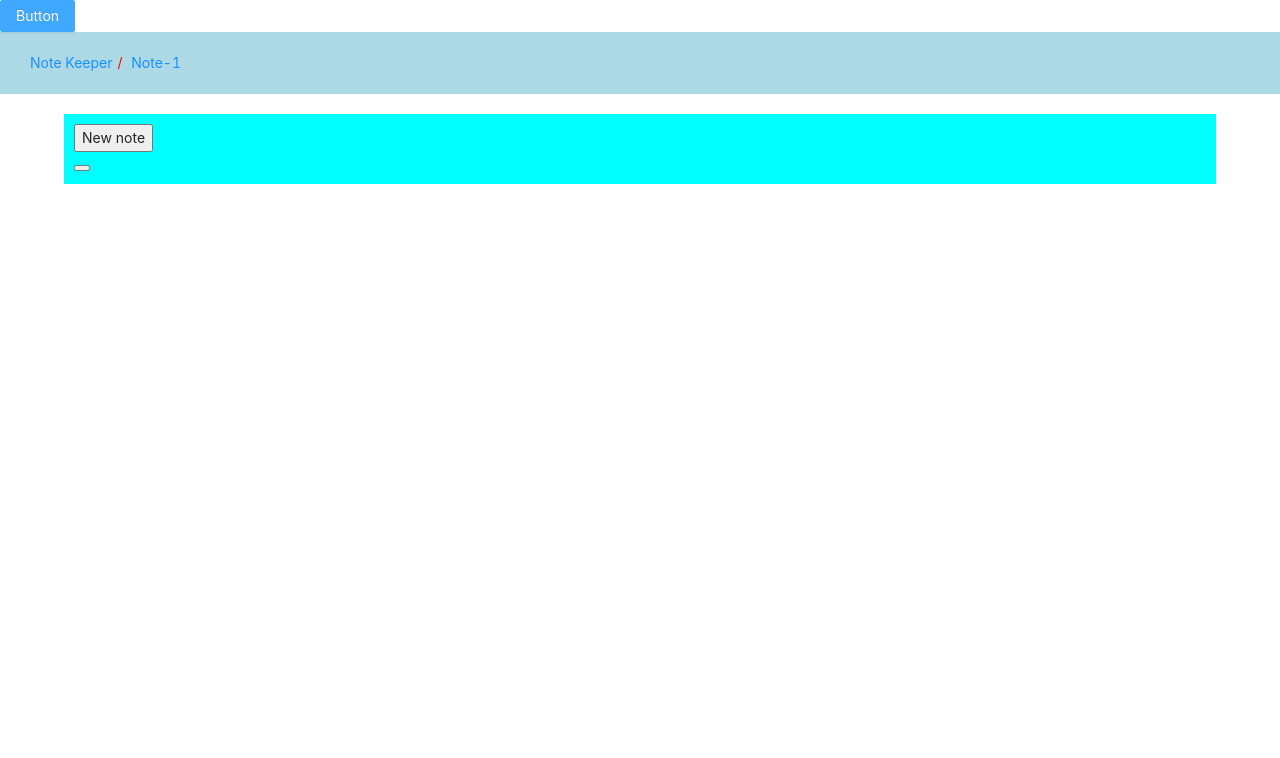
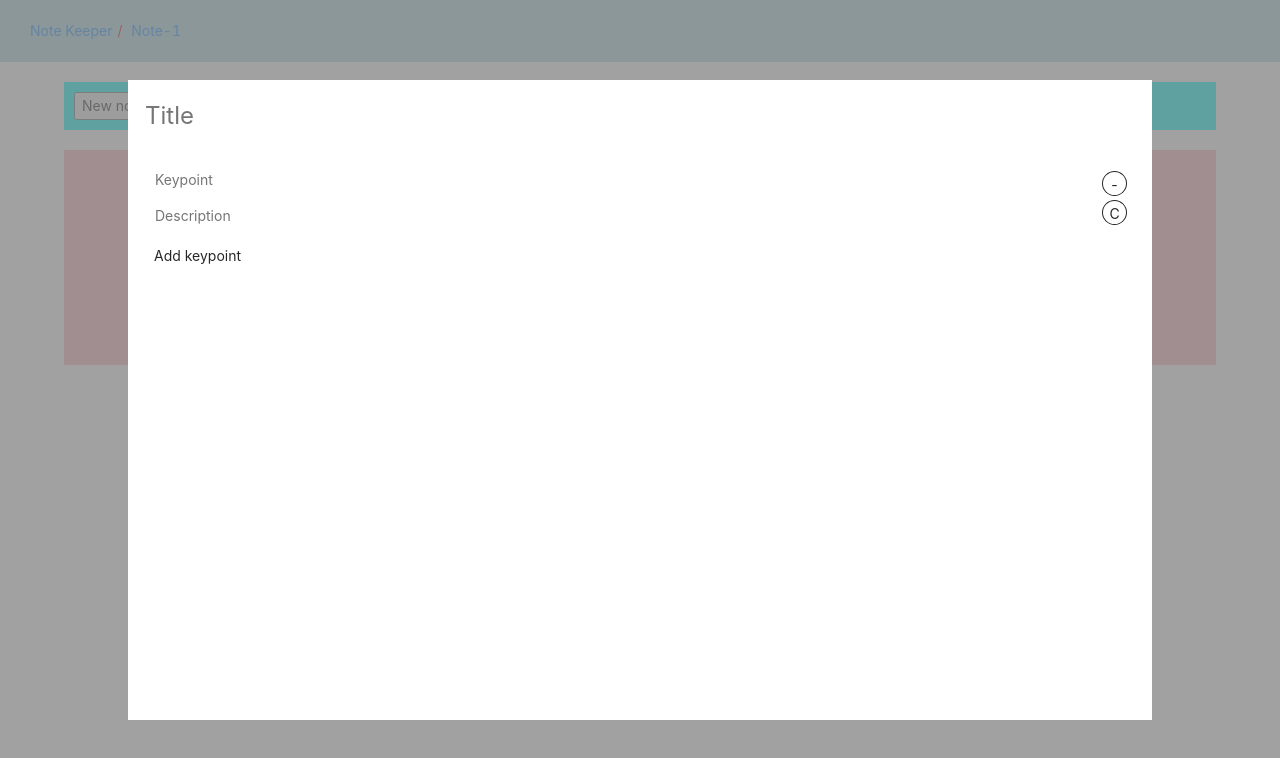
Before and after one commit to nawaazwill11/notekeeper, a React (Create React App) app in the folder frontend/: page / in a window 1280 px wide. Shown: the top 758 px of the page. Built offline with nearby package versions, Linux system fonts and the light colour scheme.

Commit message:
working editor overlay

```diff
--- a/frontend/public/index.html
+++ b/frontend/public/index.html
@@ -54,17 +54,184 @@
     <div class="container">
       <div id="control-container">
         <div id="control-content">
-          <div id="add-note">
+          <div id="add-note" class="control">
             <button class="btn">New note</button>
           </div>
-          <div id="delete-note">
-            <button class="btn"></button>
+          <div id="delete-note" class="control">
+            <button class="btn">Delete notes</button>
           </div>
         </div>
       </div>
-      <main class="note-container">
+      <main id="notes-container">
+        <div id="checker">
+            <input type="checkbox">
+        </div>
+        <div id="notes-content">
+            <div class="note" data-mode="view">
+                <div class="note-menu">
+                    <div class="note-menu-img">
+                        <img src="%PUBLIC_URL%/menu.svg" alt="menu">
+                    </div>
+                    <div class="note-menu-list-container">
+                        <ul class="note-menu-list">
+                            <li class="note-menu-item">Edit</li>
+                            <li class="note-menu-item">Delete</li>
+                            <li class="note-menu-item">Archive</li>
+                        </ul>
+                    </div>
+                </div>
+                <div class="note-content">
+                    <div class="note-title">
+                    <b>Title</b>
+                    </div>
+                    <div class="note-main">
+                    Description
+                    </div>
+                </div>
 
+            </div>
+            <div class="note" data-mode="view">
+                <div class="note-menu">
+                    <div class="note-menu-img">
+                        <img src="%PUBLIC_URL%/menu.svg" alt="menu">
+                    </div>
+                    <div class="note-menu-list-container">
+                        <ul class="note-menu-list">
+                            <li class="note-menu-item">Edit</li>
+                            <li class="note-menu-item">Delete</li>
+                            <li class="note-menu-item">Archive</li>
+                        </ul>
+                    </div>
+                </div>
+                <div class="note-content">
+                    <div class="note-title">
+                        <b>Title</b>
+                    </div>
+                    <div class="note-main">
+                        Description
+                    </div>
+                </div>
+            </div>
+        </div>
       </main>
+      <!-- <div id="note-editor-container">
+            <div id="note-editor-main">
+                <div id="note-editor">
+                    <div id="note-editor-content">
+                        <div id="e_note-head">
+                            <div id="note-title">
+                                <input type="text" value="title">
+                            </div>
+                        </div>
+                        <div id="e_note-main">
+                            <div id="e_note">
+                                <div class="e_note-inner"></div>
+                                <div class="kp-adder">
+                                    <button>Add Keypoint</button>
+                                </div>
+                            </div>
+                        </div>
+                    </div>
+                </div>
+            </div>
+
+      </div> -->
     </div>
+    <div id="editor-container">
+      <div id="editor-panel">
+        <div id="editor-content">
+          <div id="note-title">
+            <input type="text" placeholder="Title">
+          </div>
+          <div id="note-main-container">
+            <div id="note-main">
+              <div id="kp-container">
+                <div id="kp-main">
+                  <div class="kp-block">
+                    <div class="kp-block-content">
+                      <div class="kp-block-layer">
+                        <div class="kp-keypoint">
+                          <input class="inp-flat" type="text" placeholder="Keypoint">
+                        </div>
+                      </div>
+                      <div class="kp-block-layer">
+                        <div class="description">
+                          <input class="inp-flat" type="text" placeholder="Description">
+                        </div>
+                      </div>
+                    </div>
+                    <div class="kp-block-action-container">
+                      <div class="kp-block-action">
+                        <div class="action-node">
+                          <button>-</button>
+                        </div>
+                        <div class="action-node">
+                          <button>C</button>
+                        </div>
+                      </div>
+                    </div>
+                  </div>
+                </div>
+              </div>
+              <div id="kp-adder">
+                <button>Add keypoint</button>
+              </div>
+            </div>
+          </div>
+        </div>
+      </div>
+    </div>
+    <script>
+        const notes = document.querySelectorAll('.note');
+        notes.forEach((note) => {
+            note.addEventListener('click', function (e) {
+                this.dataset.mode = this.dataset.mode == 'view' ? 'edit' : 'view';
+                if (this.dataset.mode === 'edit') {
+                    this.classList.add('active');
+                }
+                else {
+                    this.classList.remove('active');
+                }
+
+            });
+            const menu = note.querySelector('.note-menu');
+            const menu_options = menu.querySelector('.note-menu-list-container');
+            const menu_items = menu.querySelectorAll('.note-menu-item');
+            console.log('mi', menu_items)
+            const menu_item_action = {
+                'edit': function(e) {
+                    editNote(e)
+                },
+                'delete': function() {
+                    alert('delete');
+                },
+                'archive': function() {
+                    alert('archive');
+                }
+            }
+            menu_items.forEach((item) => {
+                item.addEventListener('click', function (e) {
+                    e.stopPropagation();
+                    menu_item_action[item.innerHTML.toLowerCase()](e);
+                    note.mouseleave();
+                })
+            })
+            note.addEventListener('mouseover', function (e) {
+                menu.classList.add('visible');
+            });
+            note.addEventListener('mouseleave', function (e) {
+                menu.classList.remove('visible');
+                menu_options.classList.remove('visible');
+            });
+            menu.addEventListener('click', function (e) {
+                e.stopPropagation();
+                menu_options.classList.add('visible');
+            })
+        });
+        function editNote(e) {
+
+
+        }
+    </script>
   </body>
 </html>
--- a/frontend/src/App.js
+++ b/frontend/src/App.js
@@ -35,7 +35,7 @@ class App extends React.Component {
         //         </div>
         //     );
         // }
-        return <Button type="primary">Button</Button>
+        return <div></div>
     }
 }
 
--- a/frontend/src/index.scss
+++ b/frontend/src/index.scss
@@ -45,9 +45,210 @@ $nav-background: lightblue;
   width: 90%;
   margin: 0 auto;
 }
-#control-container {
+#control-container, #notes-container {
   margin-top: 20px;
   width: 100%;
-  background-color: cyan;
   padding: 10px;
 }
+#control-container {
+  background-color: cyan;
+}
+#control-content {
+  display: flex;
+}
+.control {
+  margin-right: 10px;
+}
+#notes-container {
+  position: relative;
+  background-color: lightpink;
+}
+#notes-content {
+  display: flex;
+  flex-wrap: wrap;
+  justify-content: space-evenly;
+  padding: 20px;
+  padding-top: 30px;
+
+  .active {
+    background-color: lightsalmon;
+  }
+}
+.note {
+  position: relative;
+  border: 1px solid white;
+  width: 26.66%;
+  text-align: center;
+  cursor: pointer;
+
+  .visible {
+    display: block;
+  }
+}
+.note:hover {
+  box-shadow: 0 0 2px 2px white;
+}
+.note-menu {
+  position: absolute;
+  top: 5px;
+  right: 5px;
+  display: none;
+  transition: 0.5s ease;
+
+  img {
+    width: 17px;
+    position: absolute;
+    top: 5px;
+    right: 5px;
+  }
+}
+.note-menu-list-container {
+  display: none;
+  background-color: white;
+  position: absolute;
+  top: 25px;
+  right: -25px;
+}
+.note-menu-list {
+  list-style-type: none;
+  margin: 0;
+  padding: 0px;
+}
+.note-menu-item {
+  padding: 7px 15px;
+}
+.note-menu-item:hover {
+  background-color: lightgray;
+}
+.note-title {
+  border-bottom: 1px solid white;
+  padding: 10px;
+}
+.note-main {
+  padding: 10px;
+  min-height: 100px;
+}
+#checker {
+  display: none;
+  position: absolute;
+  top: 10px;
+  left: 10px;
+  zoom: 1.3;
+}
+#editor-container {
+  position: absolute;
+  top: 0;
+  right: 0;
+  width: 100%;
+  height: 100%;
+  background-color: #808080bd;
+  display: flex;
+  justify-content: center;
+  align-items: center;
+}
+#editor-panel {
+  width: 80%;
+  height: 80%;
+  // padding: 10px;
+  // background-color: lightblue;
+}
+#editor-content {
+  position: relative;
+  height: 100%;
+  width: 100%;
+  background-color: white;
+  padding: 10px;
+  display: flex;
+  flex-direction: column;
+}
+#note-title {
+  // background-color: lightseagreen;
+
+  input {
+    width: 100%;
+    border: none;
+    padding: 7px;
+    font-size: 1.5rem;
+  }
+}
+#note-main-container {
+  // background-color: lightsalmon;
+  flex: 1;
+  margin-top: 10px;
+  overflow-y: scroll;
+  height: fit-content;
+}
+#note-main {
+  // background-color: lightgreen;
+  padding: 10px;
+}
+#kp-adder {
+  // background-color: lightgoldenrodyellow;
+
+  button {
+    background-color: unset;
+    border: none;
+    // box-shadow: 0 0 1px 1px lightgray;
+  }
+}
+#kp-container {
+  // background-color: lightskyblue;
+}
+.inp-flat {
+  border: none;
+  padding: 7px;
+}
+.kp-block {
+  display: flex;
+  margin-bottom: 10px;
+}
+.kp-block-content {
+  flex: 1;
+}
+.kp-block-layer {
+  input {
+    width: 100%;
+  }
+}
+.kp-block-action-container {
+  padding: 5px;
+}
+.kp-block-action {
+  height: 100%;
+  display: flex;
+  flex-direction: column;
+  align-items: center;
+  justify-content: space-evenly;
+}
+.action-node {
+  button {
+    background-color: white;
+    border: 1px solid;
+    border-radius: 100%;
+    height: 25px;
+    width: 25px;
+    padding: 2px;
+  }
+}
+
+
+// Scrollbar
+/* width */
+::-webkit-scrollbar {
+  width: 7px;
+}
+
+/* Track */
+::-webkit-scrollbar-track {
+  background: #f1f1f1;
+}
+
+/* Handle */
+::-webkit-scrollbar-thumb {
+  background: #red;
+}
+
+/* Handle on hover */
+::-webkit-scrollbar-thumb:hover {
+  background: #555;
+}
```
Also changed, not shown: frontend/public/menu.svg (added).
